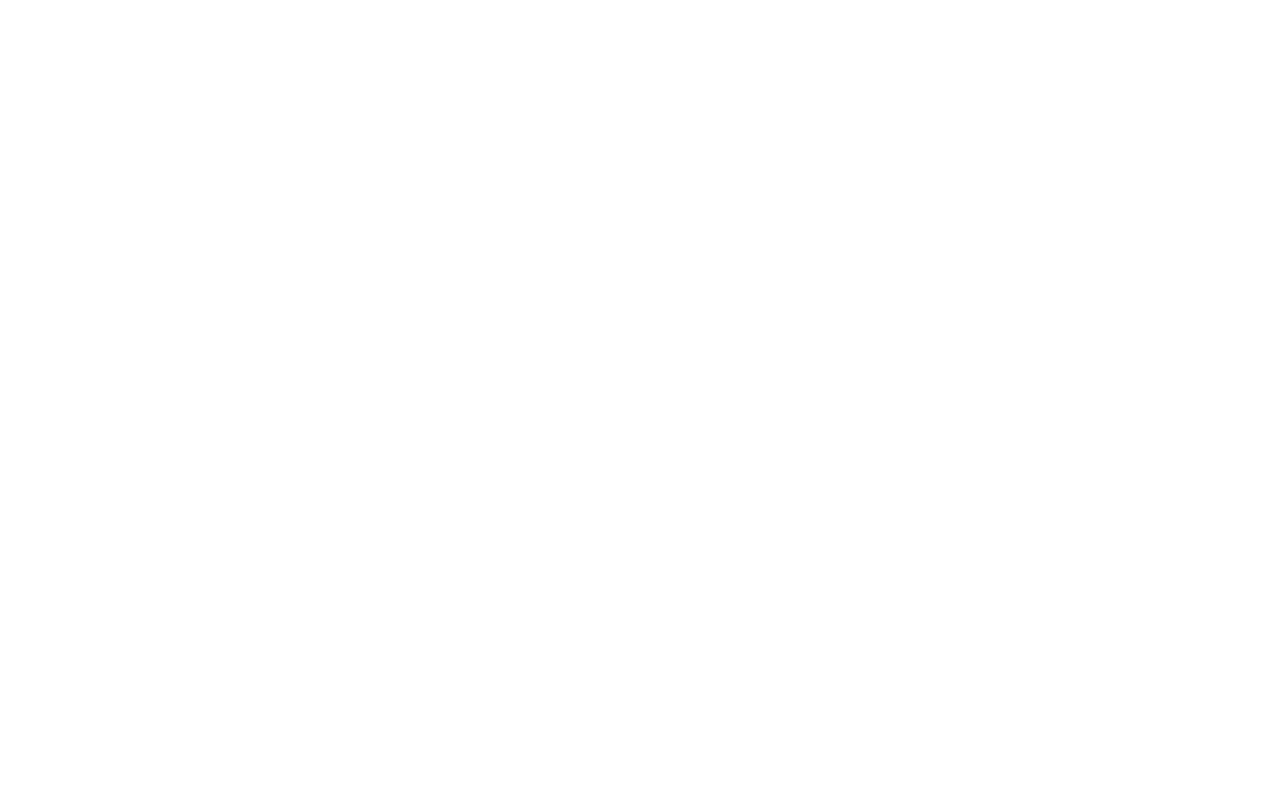
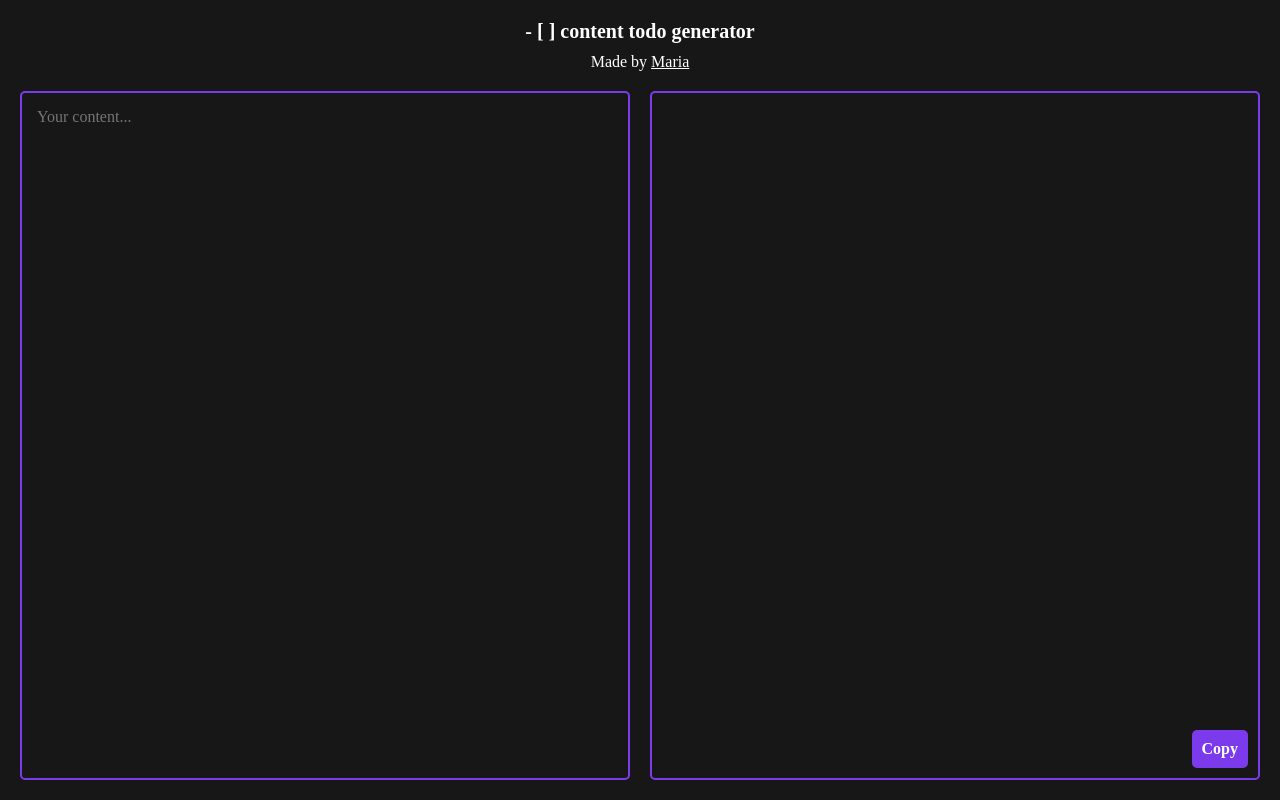
Before and after one commit to Globalkmaria/generateTodo, a React (Vite) app: page / in a window 1280 px wide. Built offline with nearby package versions, Linux system fonts and the light colour scheme.

Commit message:
feature : generate todos

```diff
--- /dev/null
+++ b/src/App.scss
@@ -0,0 +1,66 @@
+@import "./styles/__theme.scss";
+
+.app {
+  display: flex;
+  flex-direction: column;
+  width: 100vw;
+  min-height: 100vh;
+  padding: 20px 20px;
+  background-color: $grey;
+  color: white;
+}
+
+header {
+  display: flex;
+  flex-direction: column;
+  align-items: center;
+  gap: 10px;
+  margin-bottom: 20px;
+}
+
+.title {
+  font-size: 20px;
+  font-weight: 700;
+}
+
+main {
+  flex-grow: 1;
+  display: flex;
+  gap: 20px;
+  max-width: 1440px;
+  flex-direction: column;
+
+  @media screen and (min-width: 960px) {
+    flex-direction: row;
+  }
+}
+
+.box {
+  padding: 15px;
+  flex: 1;
+  background: $grey;
+  border: 2px solid $purple;
+  border-radius: 5px;
+}
+
+.textarea {
+  resize: none;
+  min-height: 150px;
+  transition: all 0.2s;
+
+  &:focus {
+    box-shadow: 0 0 10px $purple, 0 0 20px $purple, 0 0 20px $purple;
+    border: 2px solid white;
+  }
+}
+
+.result {
+  position: relative;
+  display: flex;
+}
+
+.copy_btn {
+  position: absolute;
+  right: 10px;
+  bottom: 10px;
+}
--- a/src/App.tsx
+++ b/src/App.tsx
@@ -1,5 +1,55 @@
+import { ChangeEventHandler, useState } from "react";
+
+import "./styles/reset.scss";
+import "./styles/common.scss";
+import "./App.scss";
+
+import { generateTodo } from "./utils";
+
 function App() {
-  return <div></div>;
+  const [content, setContent] = useState("");
+
+  const handleContentChange: ChangeEventHandler<HTMLTextAreaElement> = (e) => {
+    setContent(e.target.value);
+  };
+
+  const contentTodo = generateTodo(content);
+
+  const handleCopy = () => navigator.clipboard.writeText(contentTodo);
+
+  return (
+    <div className="app">
+      <header>
+        <h1 className="title">- [ ] content todo generator</h1>
+        <div>
+          Made by{" "}
+          <a target="_blank" href="https://github.com/Globalkmaria">
+            Maria
+          </a>
+        </div>
+      </header>
+      <main>
+        <textarea
+          className="box textarea"
+          name=""
+          id="content"
+          placeholder="Your content..."
+          autoComplete="off"
+          autoCorrect="off"
+          autoCapitalize="off"
+          spellCheck="false"
+          onChange={handleContentChange}
+          value={content}
+        />
+        <div className="result box">
+          <pre>{contentTodo}</pre>
+          <button className="copy_btn" onClick={handleCopy}>
+            Copy
+          </button>
+        </div>
+      </main>
+    </div>
+  );
 }
 
 export default App;
--- /dev/null
+++ b/src/styles/__theme.scss
@@ -0,0 +1,2 @@
+$purple: #7c3aed;
+$grey: #171717;
--- /dev/null
+++ b/src/styles/common.scss
@@ -0,0 +1,16 @@
+@import "./__theme.scss";
+
+button {
+  background-color: $purple;
+  border-radius: 5px;
+  padding: 10px;
+  font-weight: 600;
+}
+
+textarea {
+  outline: none;
+}
+
+a {
+  text-decoration: underline;
+}
--- /dev/null
+++ b/src/utils.ts
@@ -0,0 +1,7 @@
+export const generateTodo = (content: string) => {
+  const lines = content.split("\n").map((line) => {
+    if (!line.trim().length) return line;
+    return `- [ ] ${line}`;
+  });
+  return lines.join("\n");
+};
```
